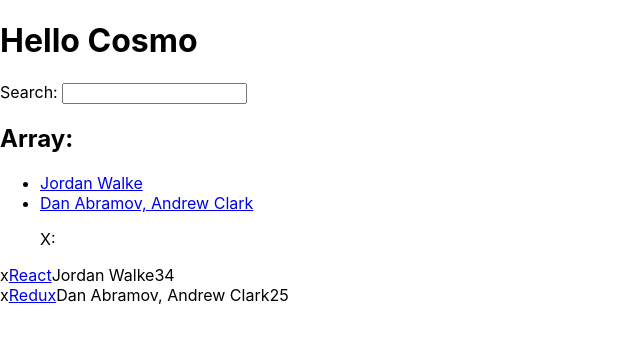
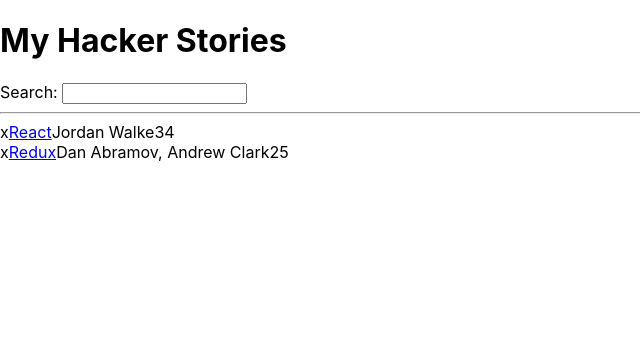
Before and after one commit to ssachde8/road_to_react, a React (Create React App) app in the folder hacker-stories/: page / in a window 1280 px wide. Shown: the top 342 px of the page, without its empty margins (0-640 px from the left). Built offline with nearby package versions, Linux system fonts and the light colour scheme.

Commit message:
add first event handler

```diff
--- a/hacker-stories/src/App.js
+++ b/hacker-stories/src/App.js
@@ -28,30 +28,26 @@
     objectID: 1,
   },
 ];
-function App() {
+
+const App = () => {
+  // do something in between
+  const handleChange = (event) => {
+    console.log(event.target.value);
+  };
 
   return (
     <div>
-        <h1>
-        {welcome.greeting} {welcome.title}
-        </h1>
-        <label htmlFor="search">Search: </label>
-        <input id="search" type="text" />
+      <h1>My Hacker Stories</h1>
 
-        <h2>Array:</h2>
-        <ul>
-          { list.map((item) =>  <li key={item.objectID}><a href={item.url}>{item.author}</a></li>) }
-        </ul>
+      <label htmlFor="search">Search: </label>
+      <input id="search" type="text" onChange={handleChange}/>
 
-        <ul>
-          X: { list.map((item) =>  null) }
-        </ul>
+      <hr />
 
-        <List />
-
+      <List />
     </div>
   );
-}
+};
 
 const List = () =>
   list.map( item => (
```
